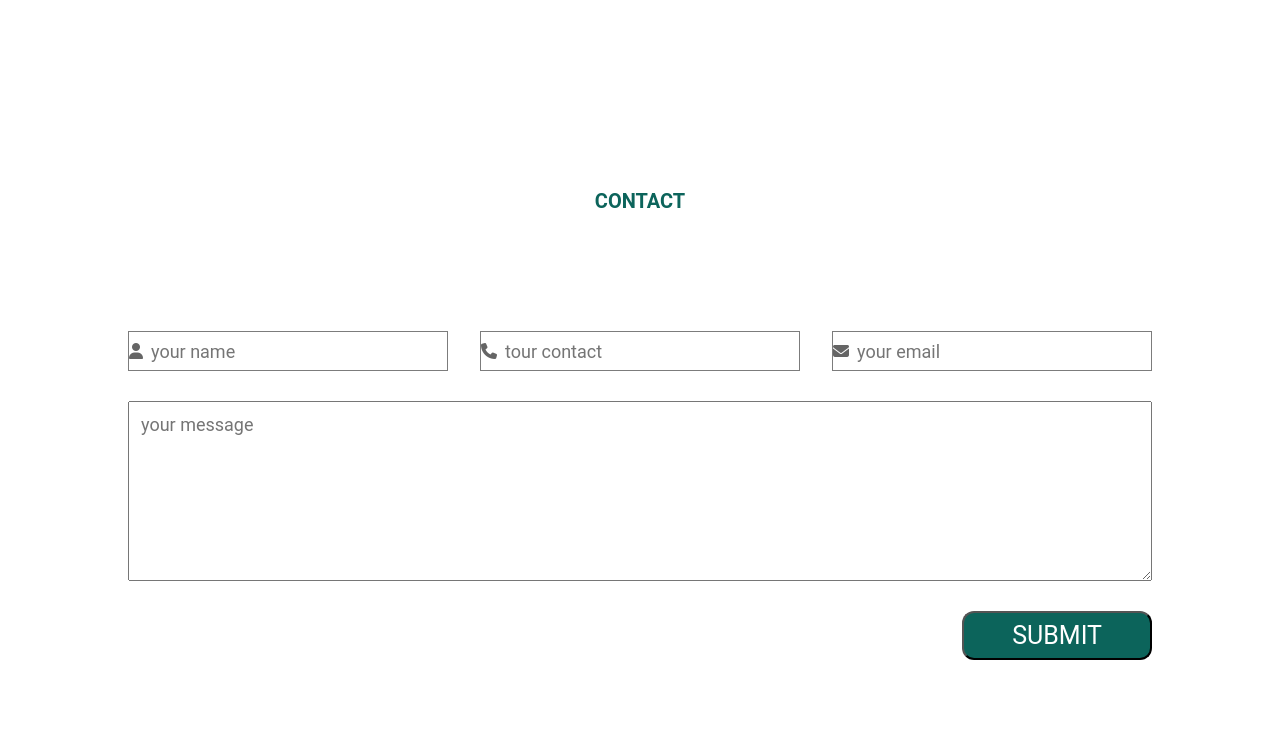
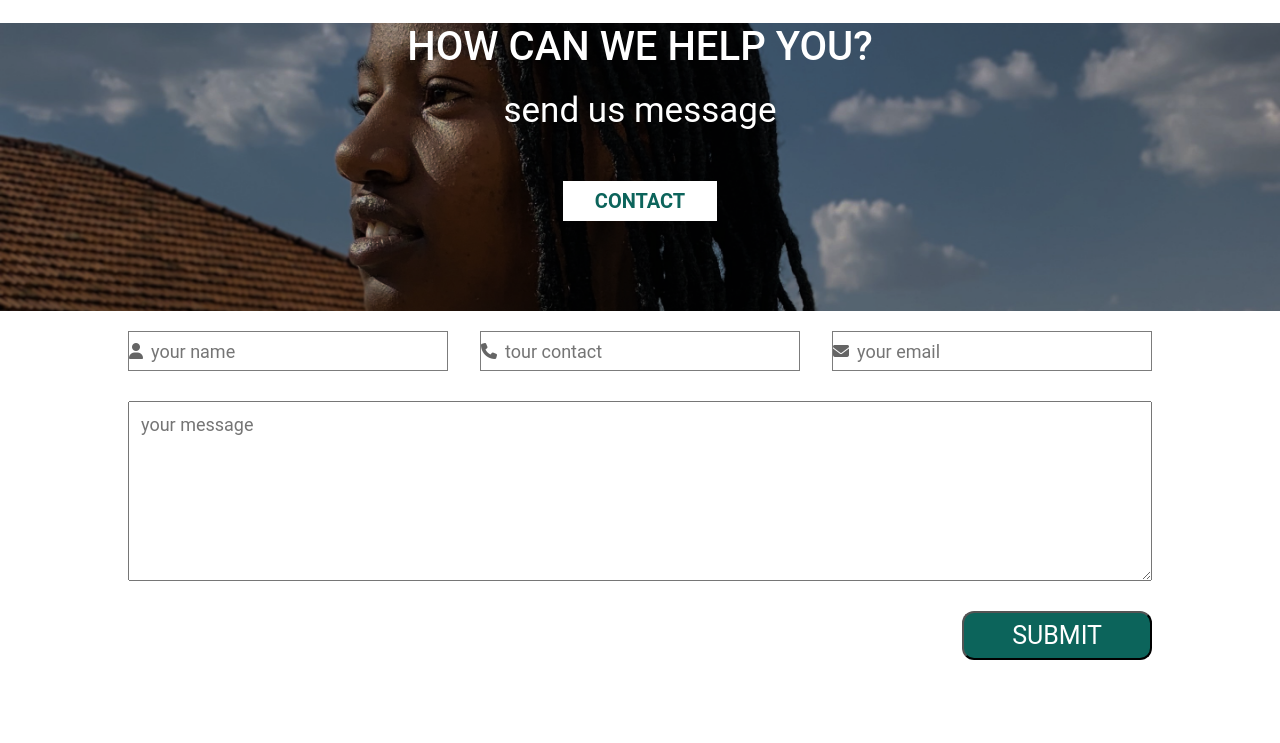
Before and after one commit to solangeihirwe03/my-brand, a plain HTML site: page contact.html in a window 1280 px wide. Shown: the part 57-800 px from the top of the page. Drawn offline with Linux system fonts and the light colour scheme; the site is published under a folder, as on GitHub Pages, so addresses that start at the root find nothing.

Commit message:
new changes

```diff
--- a/css/contact.css
+++ b/css/contact.css
@@ -60,7 +60,7 @@ header{
 }
 .heading{
     border: 0px solid white;
-    background-image: url(/images/Rectangle\ 1.png);
+    background-image: url(../images/Rectangle\ 1.png);
     background-position: center;
     background-repeat: no-repeat;
     background-size: cover;
```
